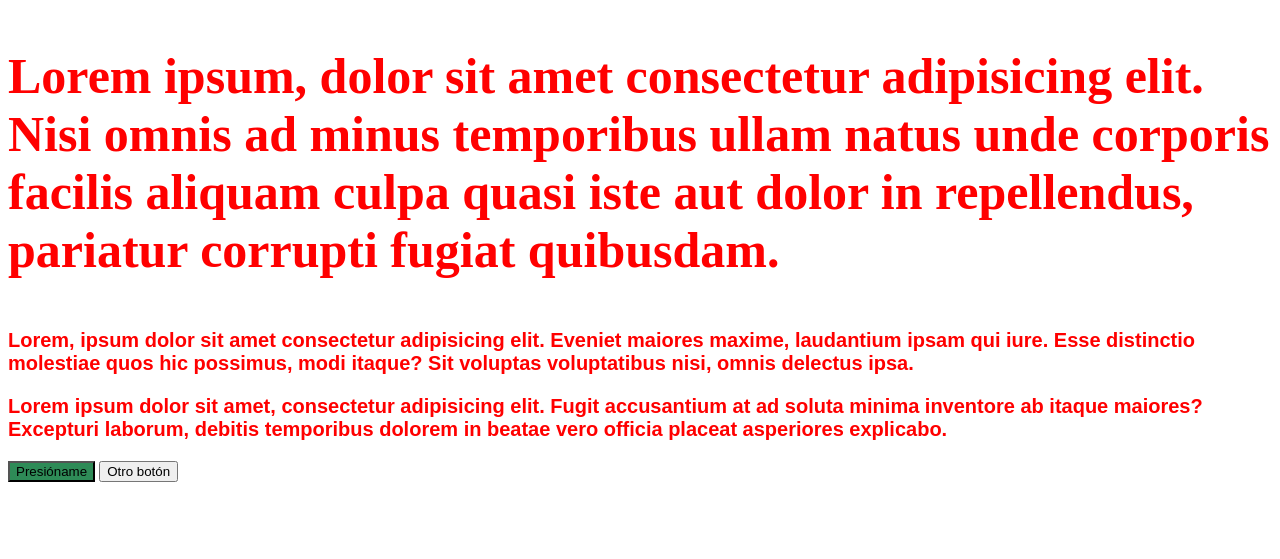
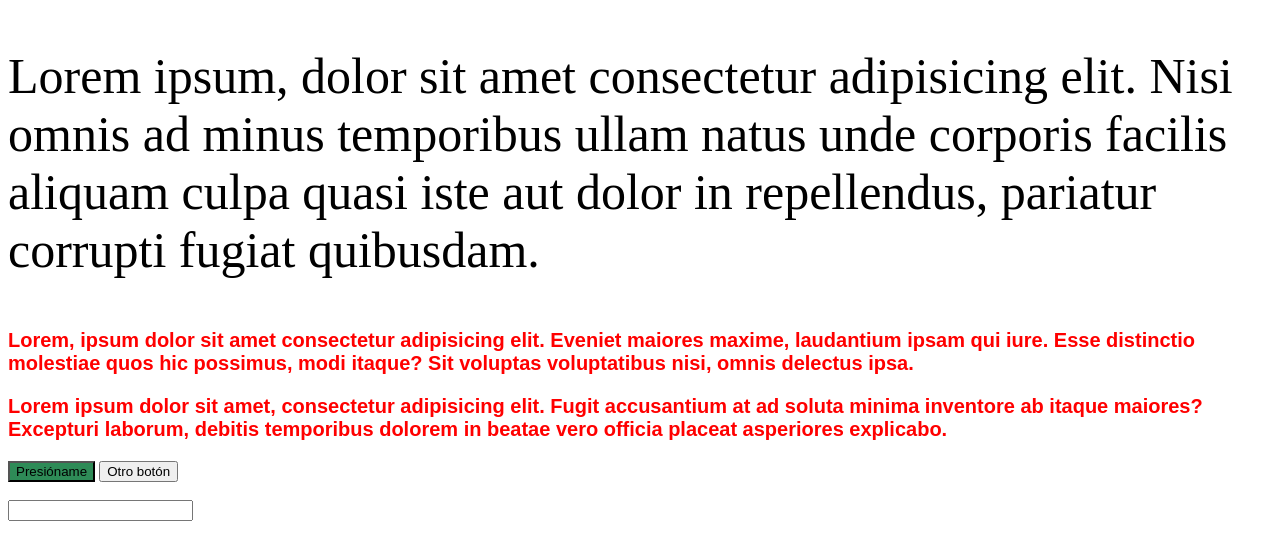
Before and after one commit to DesWeb2021/clase-mario1188, a plain HTML site: page prueba_estilos.html in a window 1280 px wide. Shown: the part 61-620 px from the top of the page. Drawn offline with Linux system fonts and the light colour scheme.

Commit message:
selectores 1

```diff
--- a/prueba_estilos.html
+++ b/prueba_estilos.html
@@ -8,10 +8,16 @@
     <!--forma 2 de aplicar estilos-->
     <!--p, a todos los elemtos toman el estilo seleccionado-->
     <!--#grande, a todos los elementos con id igual toman el estilo-->
-    <!--.arial .blue, es una clase y a todos los elementos con la clase toman el estilo, cada elemento puede tener varias clases-->
+    <!--.arial .blue,(pseudo clases) es una clase y a todos los elementos con la clase toman el estilo, cada elemento puede tener varias clases-->
     <!--button.arial, solo afecta al boton con la clase arial y no a los demas botones-->
-    <!--h1::first-letter, p::first-letter , afecta el estilo a todos los h1 y parrafos (solo la primera linea)-->
+    <!--h1::first-letter (pseudo-elemento), p::first-letter , afecta el estilo a todos los h1 y parrafos (solo la primera linea)-->
     <!-- !important , forza el estilo-->
+    <!--button:hover, accion de pasar el cursor sobre el boton (selector:pseudo clase - dependen de como interactua el usuario)-->
+    <!-- input:focus , al momento de hacer click en el elemento aplica el estilo-->
+    <!--(0, 1, 0) , especificidad (jerarquia del estilo),
+        (id, clases-pseudo clases y atributos, elementos y pesudo elementos), en cuanto mas especificidad
+        tenga el selector, el estilo sera predominante, * al tener dos elementos con la misma especificidad,
+        se toma el ultimo elemento-->
     <style>
         #grande{
             font-size: 50px;
@@ -28,9 +34,16 @@
         button.arial{
             background-color: seagreen;
         }
-        h1::first-letter, p{
+        h1::first-letter, p.arial{
             font-weight: bold;
             color: red !important;
+        }
+        button:hover, p:hover{
+            background-color: black;
+            color: white;
+        }
+        input:focus{
+            box-shadow: blue 5px 5px;
         }
     </style>
 </head>
@@ -52,5 +65,9 @@
     <button class="arial">Presióname</button>
 
     <button>Otro botón</button>
+
+    <br>
+    <br>
+    <input type="text">
 </body>
 </html>
```
